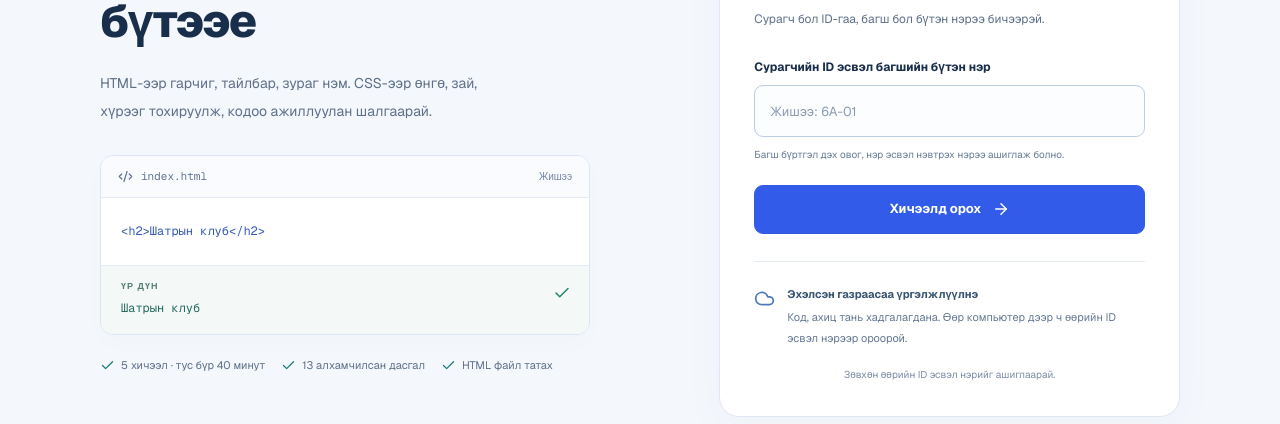
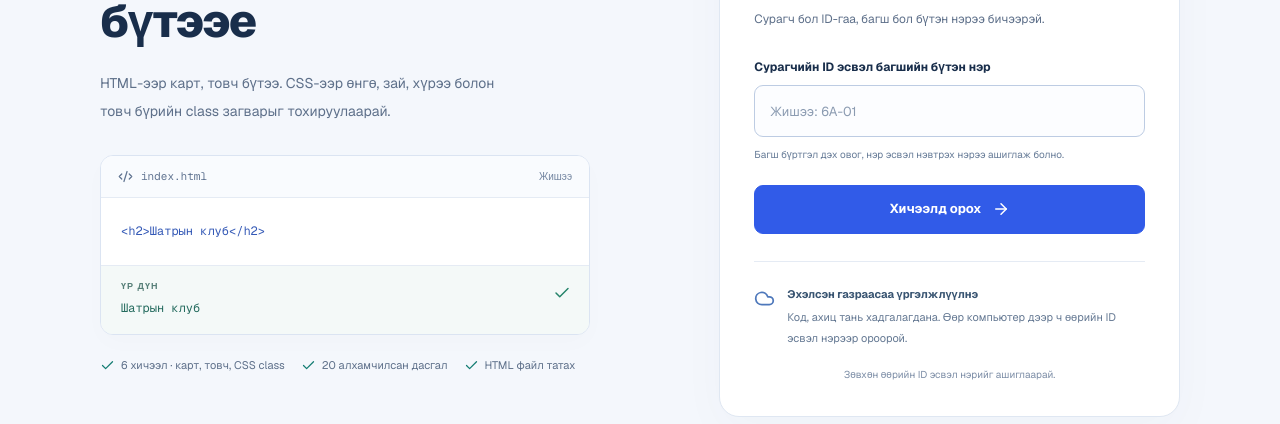
Before and after one commit to Mnafairy/next-classroom, a Next.js app: page /web-lab in a window 1280 px wide. Shown: the part 307-731 px from the top of the page. Built offline with nearby package versions, Linux system fonts and the light colour scheme.

Commit message:
Show updated HTML and CSS lesson counts at entry

```diff
--- a/components/student/CourseEntry.tsx
+++ b/components/student/CourseEntry.tsx
@@ -48,13 +48,13 @@ const courses = {
     placeholder: "6A-01",
     title: "HTML & CSS · Карт бүтээе",
     description:
-      "HTML-ээр гарчиг, тайлбар, зураг нэм. CSS-ээр өнгө, зай, хүрээг тохируулж, кодоо ажиллуулан шалгаарай.",
+      "HTML-ээр карт, товч бүтээ. CSS-ээр өнгө, зай, хүрээ болон товч бүрийн class загварыг тохируулаарай.",
     file: "index.html",
     code: "<h2>Шатрын клуб</h2>",
     output: "Шатрын клуб",
     features: [
-      "5 хичээл · тус бүр 40 минут",
-      "13 алхамчилсан дасгал",
+      "6 хичээл · карт, товч, CSS class",
+      "20 алхамчилсан дасгал",
       "HTML файл татах",
     ],
   },
```
